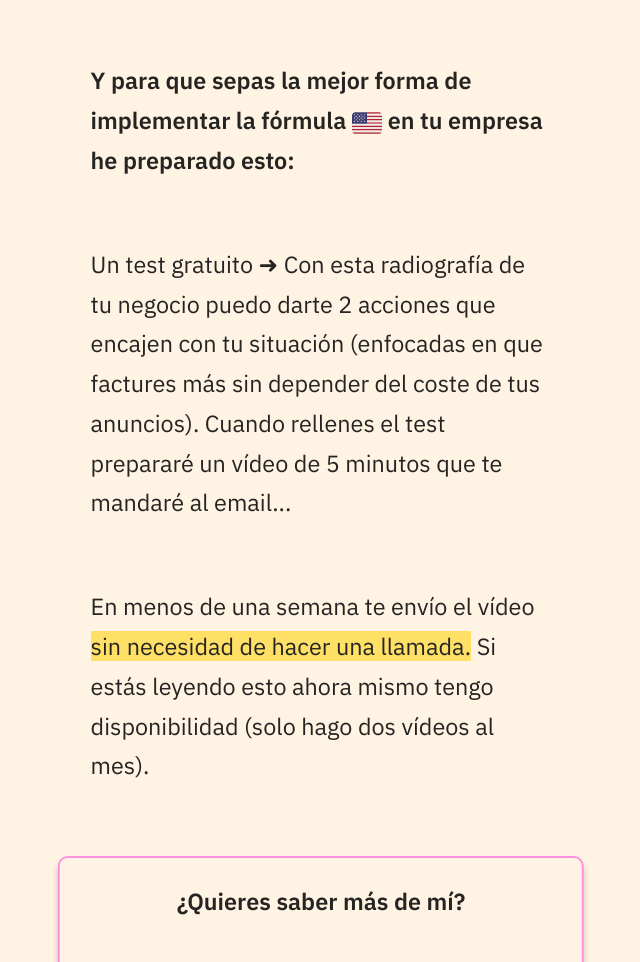
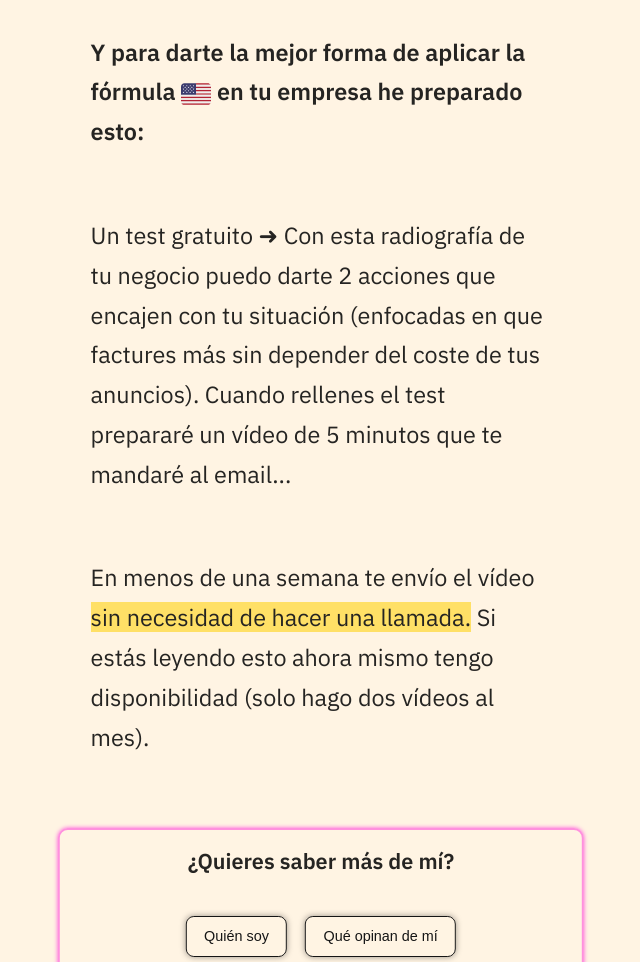
Before and after one commit to DekaWho/elforjador, a plain HTML site: page principios.html in a window 1280 px wide. Shown: the part 1838-2800 px from the top of the page, without its empty margins (319-959 px from the left). Drawn offline with Linux system fonts and the light colour scheme; a script that the page names is missing; a web font is replaced by a local one.

Commit message:
Add files via upload

```diff
--- a/principios.html
+++ b/principios.html
@@ -31,7 +31,6 @@
       font-size: clamp(4em, 4.5vw, 7em);
       line-height: 0.8;
       font-weight: 500;
-      color: #000000;
       margin-top: 1.5em;
       margin-bottom: 0;
     }
@@ -83,7 +82,7 @@
       Mis 4 principios clave
     </h1>
 
-    <p style="line-height: 1; text-align: center; padding: 0.8rem;">
+    <p style="line-height: 1; text-align: center;">
       Para poder trabajar conmigo tienes que conocerlos.
     </p>
 
@@ -124,7 +123,7 @@
 
     <p>
       <strong>
-        Y para que sepas la mejor forma de implementar la fórmula <img class="emoji" src="imgs/usFlag.svg" alt="🇺🇸"> en tu empresa he preparado esto:
+        Y para darte la mejor forma de aplicar la fórmula <img class="emoji" src="imgs/usFlag.svg" alt="🇺🇸"> en tu empresa he preparado esto:
       </strong>
     </p>
 
@@ -137,14 +136,14 @@
     </p>
 
     <div class="callout-linea">
-      <p style="text-align: center; margin-bottom: 2em; font-weight: 600;">
+      <p style="font-size: 1.2rem; line-height: 1; text-align: center; margin-bottom: 2em; font-weight: 600;">
           ¿Quieres saber más de mí?
       </p>
 
       <div style="display: flex;
                   align-items: center;
                   justify-content: center;
-                  gap: 3rem;
+                  gap: 1rem;
                   margin-bottom: 3rem;">
 
       <button onclick="window.open('/#sobre-mi', '_blank')">Quién soy</button>
--- a/styles.css
+++ b/styles.css
@@ -24,8 +24,11 @@ button { /* sencillo */
   background: transparent;
   border: 1.5px solid #151515;
   transition: all 0.3s ease;
-  box-shadow:
-    0 2px 2px rgba(0,0,0,0.2);
+  box-shadow: 0 0 6px rgba(0,0,0,0.4);
+}
+
+button:hover{
+  font-style: italic;
 }
 
 
@@ -59,7 +62,7 @@ button { /* sencillo */
   }
 }
 
-button:hover {
+.glow:hover {
   transform: translateY(-2px);
   background-position: 100% 0;
 }
@@ -321,7 +324,7 @@ a:hover {
   margin-top: 0;
   border: 2px solid rgba(255, 79, 221, 0.6);
   border-radius: 10px;
-  box-shadow: 0 6px 6px rgba(0,0,0,0.2);
+  box-shadow: 0 0 4px #FF4FDD;
 }
 
 .subr {
@@ -443,6 +446,10 @@ audio::-webkit-media-controls-panel {
     padding-top: 1em;
   }
 
+  .callout-linea {
+    box-shadow: 0 0 10px #FF4FDD;
+  }
+
  .menu{
     position: fixed; top:0; width:100%;
     background:none; backdrop-filter:none;
```
